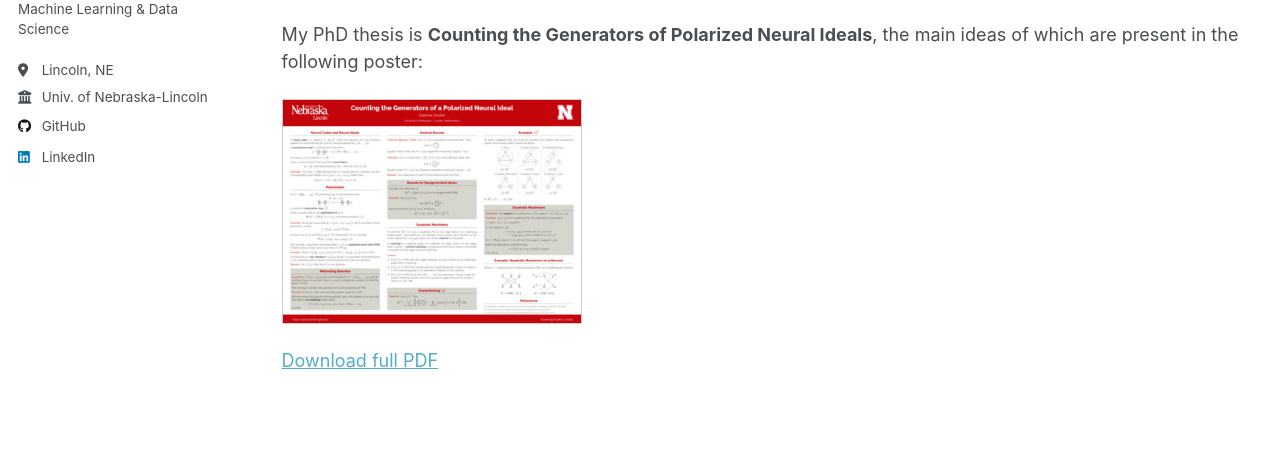
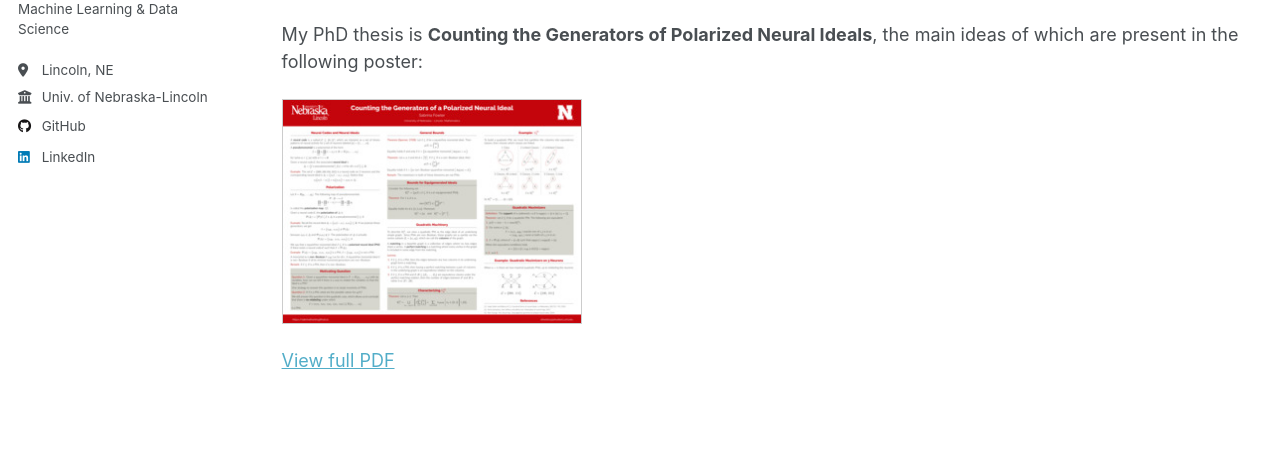
Before and after one commit to sabrinafowler/sabrinafowler.github.io, a Jekyll site: the page built from _pages/research.md, in a window 1280 px wide and 1155 px high. Shown: the part 367-825 px from the top of the window. Built offline with Jekyll 4.4.1, drawn with Linux system fonts in a browser that asks for light colours.

Commit message:
thumbnail troubleshoot

```diff
--- a/_pages/research.md
+++ b/_pages/research.md
@@ -18,4 +18,4 @@ My PhD thesis is __Counting the Generators of Polarized Neural Ideals__, the mai
 <a href="/files/poster.pdf" target="_blank">
   <img src="/images/poster-thumbnail.jpg" alt="Research poster thumbnail" style="max-width: 300px; border: 1px solid #ccc;">
 </a>
-<p><a href="/files/poster.pdf" download>Download full PDF</a></p>
+<p><a href="/files/poster.pdf" download>View full PDF</a></p>
```
Also changed, not shown: images/poster-thumbnail.jpg.
